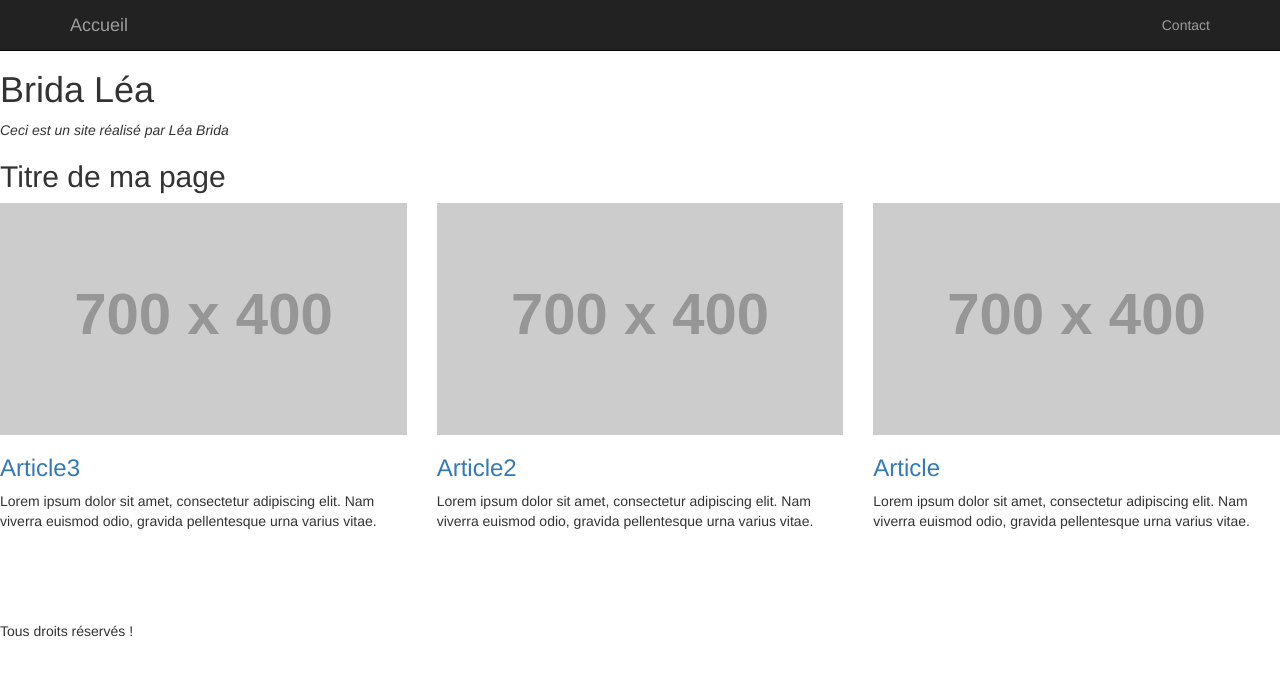
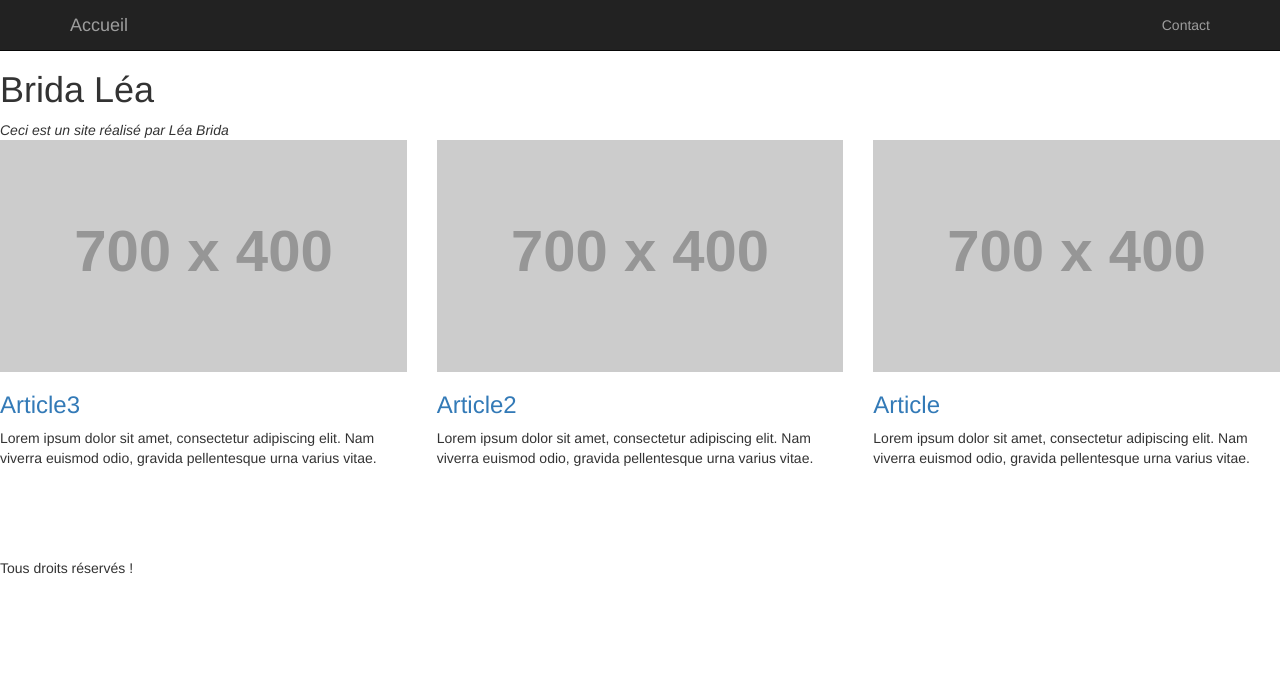
Before and after one commit to LeaBr/LeaBr.github.io, a Jekyll site: the page built from index.html, in a window 1280 px wide. Shown: the top 676 px of the page. Built offline with Jekyll 4.4.1, drawn with Linux system fonts in a browser that asks for light colours.

Commit message:
modifié :         _layouts/default.html

```diff
--- a/_layouts/default.html
+++ b/_layouts/default.html
@@ -23,7 +23,6 @@
 
 
 			<main>
-				<h2> {{site.titrepage}} </h2>
 				{{content}}
 			</main>
 
```
